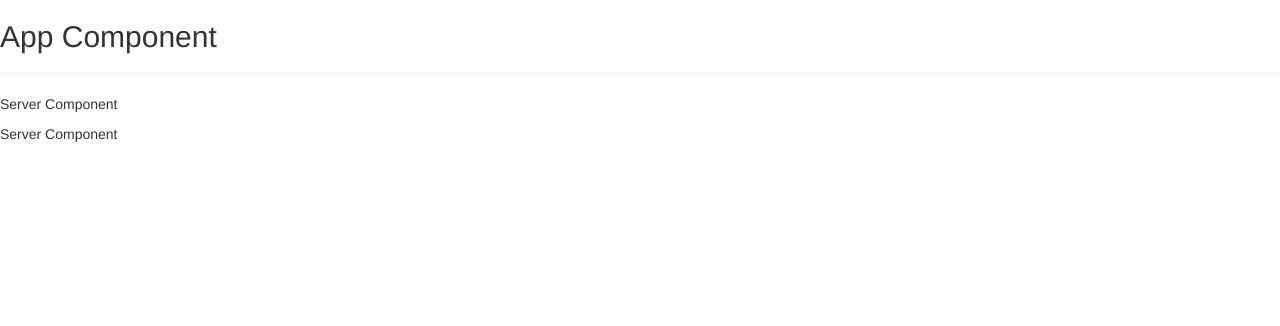
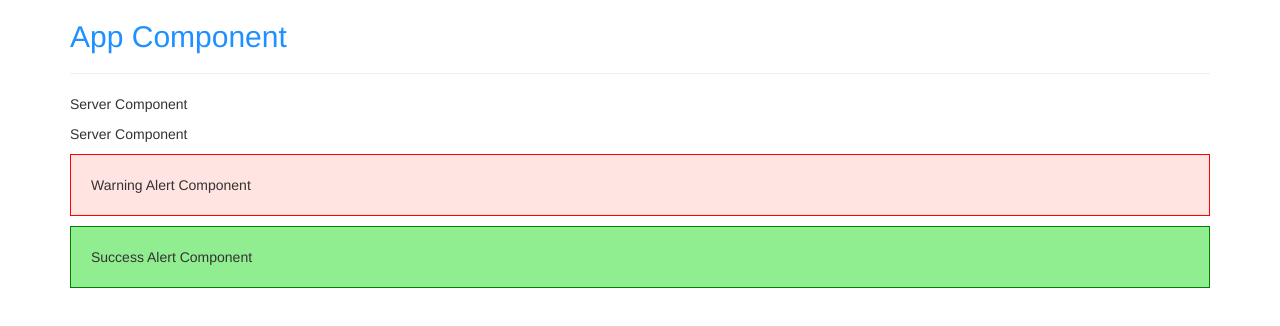
Before and after one commit to tyVespA/u-ng-2, an Angular app: page / in a window 1280 px wide. Shown: the top 326 px of the page. Built offline with nearby package versions, Linux system fonts and the light colour scheme.

Commit message:
Create and add warning-alert and success-alert components

```diff
--- a/src/app/app.component.css
+++ b/src/app/app.component.css
@@ -0,0 +1,3 @@
+h2 {
+  color: dodgerblue;
+}
--- a/src/app/app.component.html
+++ b/src/app/app.component.html
@@ -1,3 +1,11 @@
-<h2>App Component</h2>
-<hr />
-<app-servers></app-servers>
+<div class="container">
+  <div class="row">
+    <div class="col-xs-12">
+      <h2>App Component</h2>
+      <hr />
+      <app-servers></app-servers>
+      <app-warning-alert></app-warning-alert>
+      <app-success-alert></app-success-alert>
+    </div>
+  </div>
+</div>
--- a/src/app/app.module.ts
+++ b/src/app/app.module.ts
@@ -4,9 +4,11 @@ import { BrowserModule } from '@angular/platform-browser';
 import { AppComponent } from './app.component';
 import { ServerComponent } from './server/server.component';
 import { ServersComponent } from './servers/servers.component';
+import { WarningAlert } from './warning-alert/warning-alert.component';
+import { SuccessAlertComponent } from './success-alert/success-alert.component';
 
 @NgModule({
-  declarations: [AppComponent, ServerComponent, ServersComponent],
+  declarations: [AppComponent, ServerComponent, ServersComponent, WarningAlert, SuccessAlertComponent],
   imports: [BrowserModule],
   providers: [],
   bootstrap: [AppComponent],
--- /dev/null
+++ b/src/app/success-alert/success-alert.component.css
@@ -0,0 +1,5 @@
+.success-alert {
+  background-color: lightgreen;
+  border: 1px solid green;
+  padding: 20px;
+}
--- /dev/null
+++ b/src/app/success-alert/success-alert.component.html
@@ -0,0 +1 @@
+<p class="success-alert">Success Alert Component</p>
--- /dev/null
+++ b/src/app/warning-alert/warning-alert.component.css
@@ -0,0 +1,5 @@
+.warning-alert {
+  background-color: mistyrose;
+  border: 1px solid red;
+  padding: 20px;
+}
--- /dev/null
+++ b/src/app/warning-alert/warning-alert.component.html
@@ -0,0 +1 @@
+<p class="warning-alert">Warning Alert Component</p>
```
Also changed, not shown: src/app/success-alert/success-alert.component.ts (added, +10 -0 lines), src/app/warning-alert/warning-alert.component.ts (added, +8 -0 lines).
